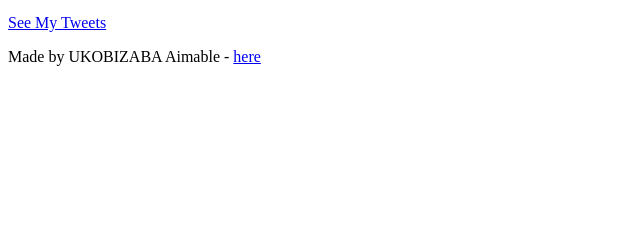
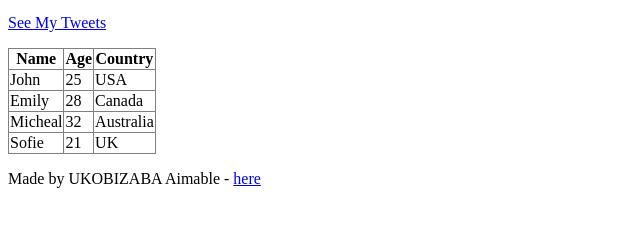
Before and after one commit to AimableTrague/My_First_Portfolio, a plain HTML site: page html_basic/index.html in a window 1280 px wide. Shown: the part 431-658 px from the top of the page, without its empty margins (0-640 px from the left). Drawn offline with Linux system fonts and the light colour scheme.

Commit message:
Added the table in the index.html

```diff
--- a/html_basic/index.html
+++ b/html_basic/index.html
@@ -26,6 +26,37 @@
                 <img src="https://i.ibb.co/gTDZZT8/ALX-Logo-07.png" alt="ALX Logo" width="100" height="80">
             </a>
             <p><a href="tweets.html">See My Tweets</a></p>
+            <table border="1" style="border-collapse: collapse;">
+                <thead>
+                    <tr>
+                        <th>Name</th>
+                        <th>Age</th>
+                        <th>Country</th>
+                    </tr>
+                </thead>
+                <tbody>
+                    <tr>
+                        <td>John</td>
+                        <td>25</td>
+                        <td>USA</td>
+                    </tr>
+                    <tr>
+                        <td>Emily</td>
+                        <td>28</td>
+                        <td>Canada</td>
+                    </tr>
+                    <tr>
+                        <td>Micheal</td>
+                        <td>32</td>
+                        <td>Australia</td>
+                    </tr>
+                    <tr>
+                        <td>Sofie</td>
+                        <td>21</td>
+                        <td>UK</td>
+                    </tr>
+                </tbody>
+            </table>
         </article>
         <aside>
             <p><!-- placeholder to add comment thread later --></p>
```
